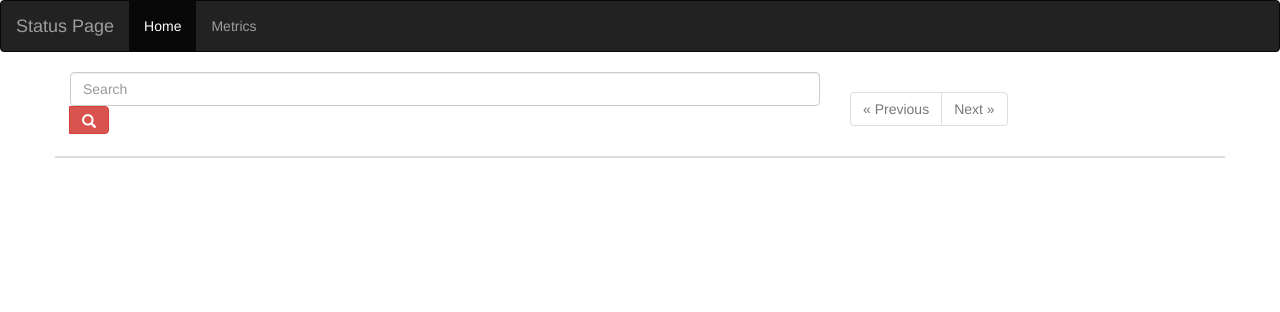
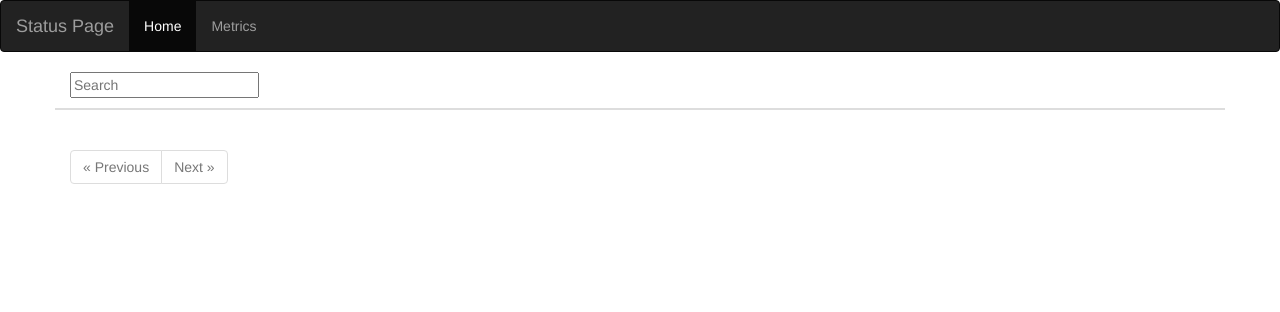
Before and after one commit to itzjustricky/status-page, a Flask app: page / in a window 1280 px wide. Shown: the top 312 px of the page. Run offline with Flask 2, Linux system fonts and the light colour scheme; parts of the project's set-up code (start-up, migrations or seed data) failed here and were passed over; some libraries are stand-ins or nearby versions.

Commit message:
moved around the webpage content

```diff
--- a/app/templates/base.html
+++ b/app/templates/base.html
@@ -10,6 +10,7 @@
         <link rel="stylesheet" href="{{ url_for('static', filename='sphere_classes.css') }}">
         <link rel="stylesheet" href="{{ url_for('static', filename='search_bar.css') }}">
         {% endblock %}
+        <script src="https://ajax.googleapis.com/ajax/libs/jquery/3.1.1/jquery.min.js"></script>
     </head>
         <nav class="navbar navbar-inverse">
             <div class="container-fluid">
--- a/app/templates/index.html
+++ b/app/templates/index.html
@@ -8,20 +8,23 @@
     <div class="container">
         <!-- buttons for control -->
 
-        <div class="row">
+        <div class="row" id="table-head">
+            <!-- search bar -->
+            <div class="col-md-4">
+                <input type="text" placeholder="Search" />
+            </div>
+        </div>
 
-            <!-- search bar -->
-            <div class="col-sm-8 col-md-8 col-lg-8">
-                <input type="text" class="search-query form-control" placeholder="Search" />
-                <span class="input-group-btn">
-                    <button class="btn btn-danger" type="button">
-                        <span class=" glyphicon glyphicon-search"></span>
-                    </button>
-                </span>
+        <div class="row" id="df-table">
+            <!-- table of data -->
+            <div class="table-responsive">
+                {{ html_table|safe }}
             </div>
+        </div>
 
+        <div class="row" id="table-pagination">
             <!-- pagination part -->
-            <div class="col-sm-4 col-md-4 col-lg-4">
+            <div class="col-md-4">
                 <ul class="pagination pagination-centered">
                     {% if pagination.has_prev %}
                         <li><a href="{{ url_for_other_page(pagination.page - 1)
@@ -50,12 +53,6 @@
             </div>
         </div>
 
-        <div class="row">
-            <!-- table of data -->
-            <div class="table-responsive">
-                {{ html_table|safe }}
-            </div>
-        </div>
     </div>
 
 {% endblock %}
```
Also changed, not shown: app/static/search_bar.css (deleted, +0 -38 lines).
